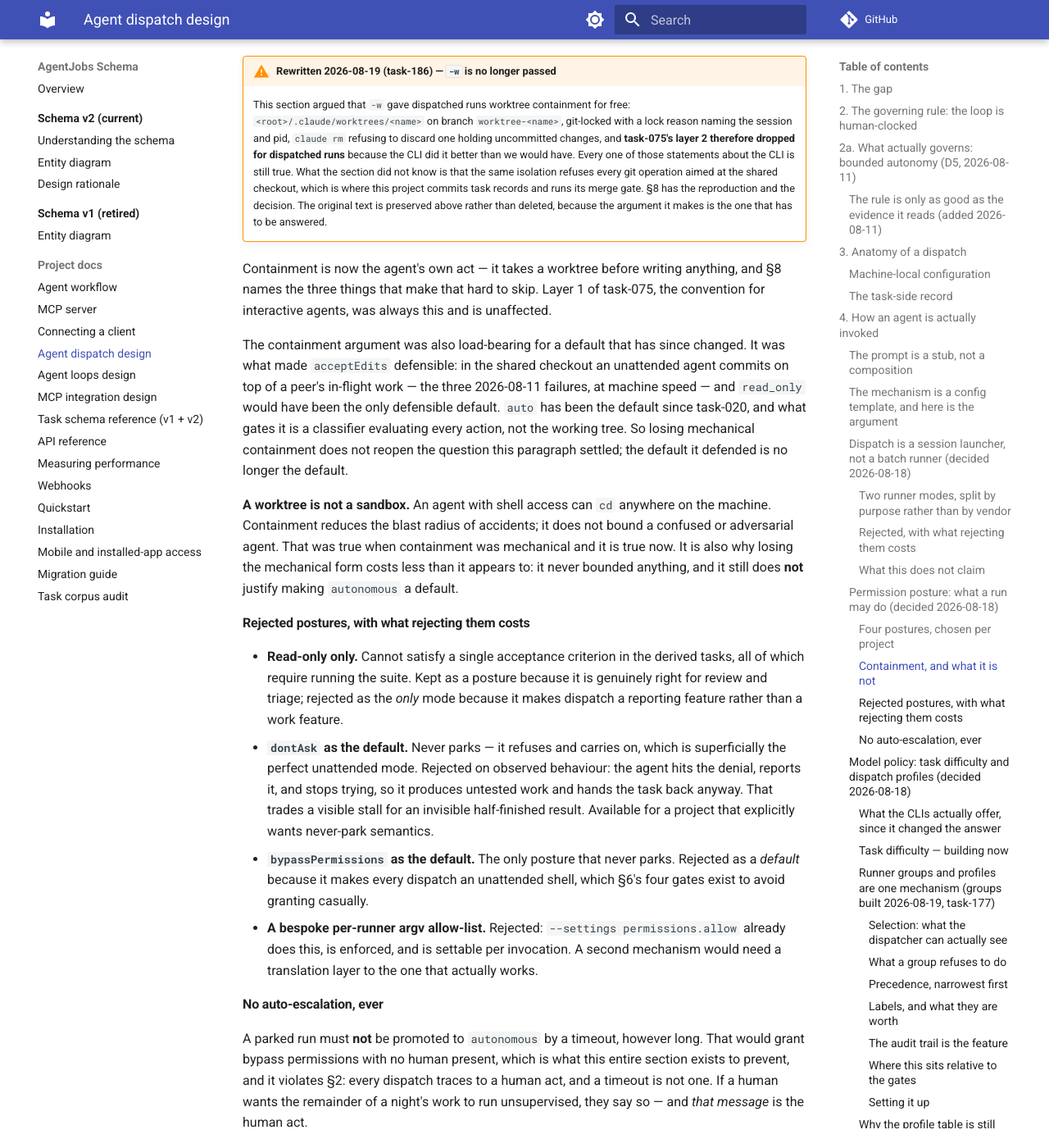
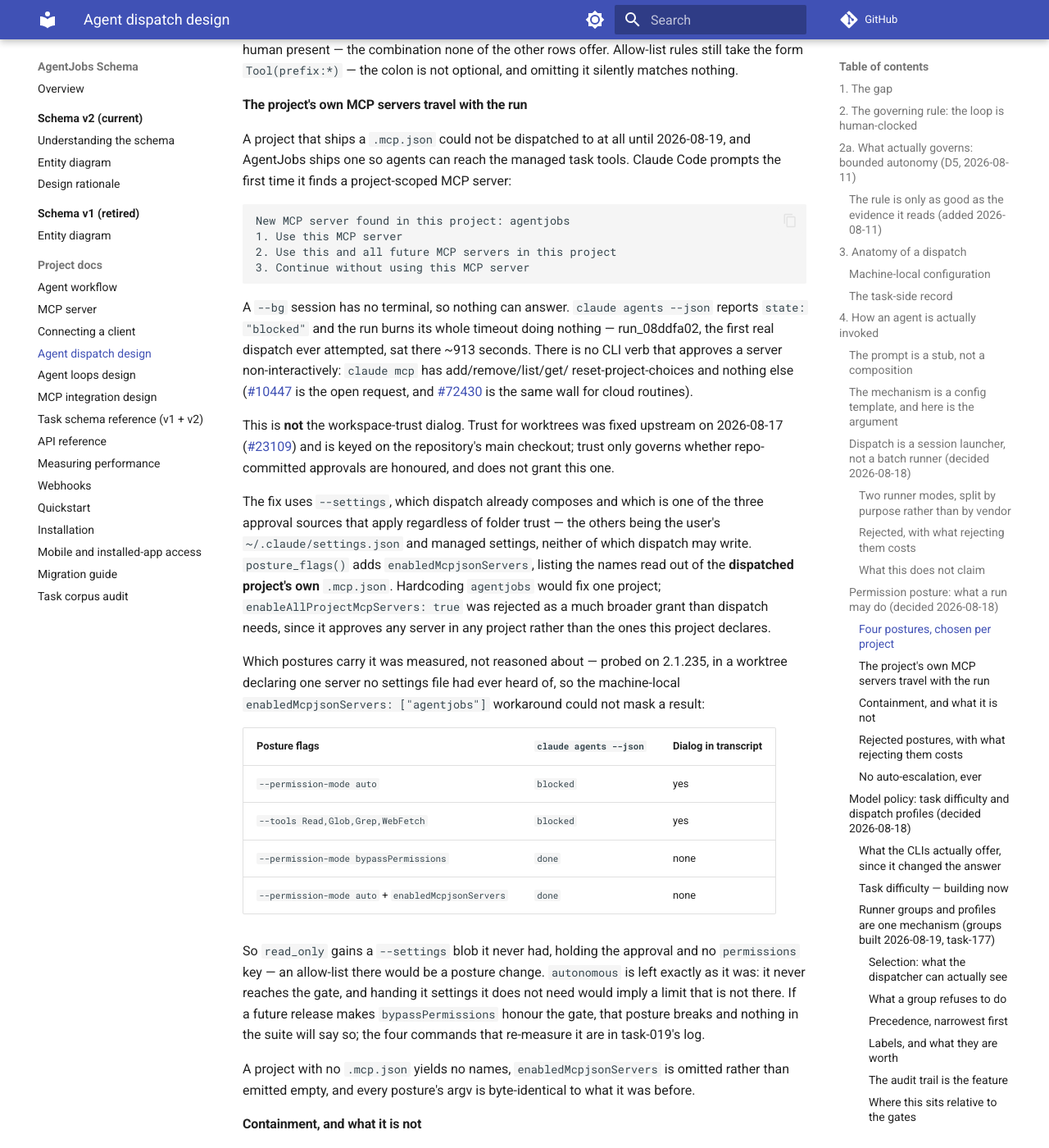
Before and after one commit to jeffposey/agentjobs, an MkDocs documentation site: the page built from docs/agent-dispatch-design.md, in a window 1280 px wide and 1400 px high, scrolled down 13328 px. Shown: the whole window at 82% size. Built offline with MkDocs 1.6.1 and Material for MkDocs 9.7.7, drawn with Linux system fonts in a browser that asks for light colours; comment, search, counter and statistics services are not loaded; some of the changed text lies outside the part shown.

Commit message:
docs(dispatch): record the .mcp.json approval gate and which postures hit it

````diff
--- a/docs/agent-dispatch-design.md
+++ b/docs/agent-dispatch-design.md
@@ -493,6 +493,11 @@ Machine-local in `~/.agentjobs/dispatch.yaml`, like every other dispatch setting
 | `supervised` | `--permission-mode acceptEdits` plus the project allow-list via `--settings` | A run a human is actually watching and willing to answer. |
 | `autonomous` | `--permission-mode bypassPermissions` | Per-project opt-in. Never the default. |
 
+Every posture except `autonomous` also carries the dispatched project's own `.mcp.json`
+server names in `--settings`, which is the only way a `--bg` run gets past the MCP
+approval dialog. See [the project's own MCP servers travel with the
+run](#the-projects-own-mcp-servers-travel-with-the-run).
+
 !!! warning "`supervised` was the default until 2026-08-19, and could not finish work"
     The table below says `acceptEdits` + allow-list runs an arbitrary command with no
     prompt. That is true only of the nine allow-listed prefixes. **Everything else still
@@ -547,6 +552,64 @@ prefixes, `auto` has a classifier evaluate each action, so it covers commands no
 anticipated **and** needs no human present — the combination none of the other rows
 offer. Allow-list rules still take the form `Tool(prefix:*)` — the colon is not
 optional, and omitting it silently matches nothing.
+
+#### The project's own MCP servers travel with the run
+
+A project that ships a `.mcp.json` could not be dispatched to at all until 2026-08-19,
+and AgentJobs ships one so agents can reach the managed task tools. Claude Code prompts
+the first time it finds a project-scoped MCP server:
+
+```
+New MCP server found in this project: agentjobs
+1. Use this MCP server
+2. Use this and all future MCP servers in this project
+3. Continue without using this MCP server
+```
+
+A `--bg` session has no terminal, so nothing can answer. `claude agents --json` reports
+`state: "blocked"` and the run burns its whole timeout doing nothing — run_08ddfa02, the
+first real dispatch ever attempted, sat there ~913 seconds. There is no CLI verb that
+approves a server non-interactively: `claude mcp` has add/remove/list/get/
+reset-project-choices and nothing else ([#10447][mcp-approve] is the open request, and
+[#72430][mcp-routines] is the same wall for cloud routines).
+
+This is **not** the workspace-trust dialog. Trust for worktrees was fixed upstream on
+2026-08-17 ([#23109][trust-fix]) and is keyed on the repository's main checkout; trust
+only governs whether repo-committed approvals are honoured, and does not grant this one.
+
+The fix uses `--settings`, which dispatch already composes and which is one of the three
+approval sources that apply regardless of folder trust — the others being the user's
+`~/.claude/settings.json` and managed settings, neither of which dispatch may write.
+`posture_flags()` adds `enabledMcpjsonServers`, listing the names read out of the
+**dispatched project's own** `.mcp.json`. Hardcoding `agentjobs` would fix one project;
+`enableAllProjectMcpServers: true` was rejected as a much broader grant than dispatch
+needs, since it approves any server in any project rather than the ones this project
+declares.
+
+Which postures carry it was measured, not reasoned about — probed on 2.1.235, in a
+worktree declaring one server no settings file had ever heard of, so the machine-local
+`enabledMcpjsonServers: ["agentjobs"]` workaround could not mask a result:
+
+| Posture flags | `claude agents --json` | Dialog in transcript |
+|---|---|---|
+| `--permission-mode auto` | `blocked` | yes |
+| `--tools Read,Glob,Grep,WebFetch` | `blocked` | yes |
+| `--permission-mode bypassPermissions` | `done` | none |
+| `--permission-mode auto` + `enabledMcpjsonServers` | `done` | none |
+
+So `read_only` gains a `--settings` blob it never had, holding the approval and no
+`permissions` key — an allow-list there would be a posture change. `autonomous` is left
+exactly as it was: it never reaches the gate, and handing it settings it does not need
+would imply a limit that is not there. If a future release makes `bypassPermissions`
+honour the gate, that posture breaks and nothing in the suite will say so; the four
+commands that re-measure it are in task-019's log.
+
+A project with no `.mcp.json` yields no names, `enabledMcpjsonServers` is omitted rather
+than emitted empty, and every posture's argv is byte-identical to what it was before.
+
+[mcp-approve]: https://github.com/anthropics/claude-code/issues/10447
+[mcp-routines]: https://github.com/anthropics/claude-code/issues/72430
+[trust-fix]: https://github.com/anthropics/claude-code/issues/23109
 
 #### Containment, and what it is not
 
````
